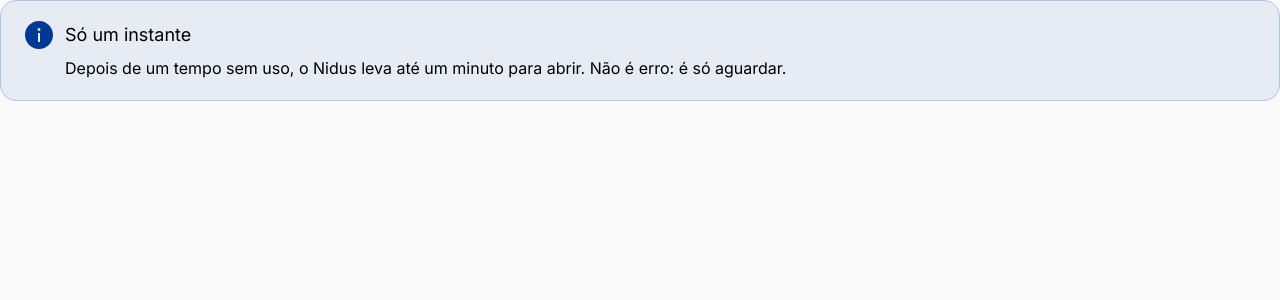
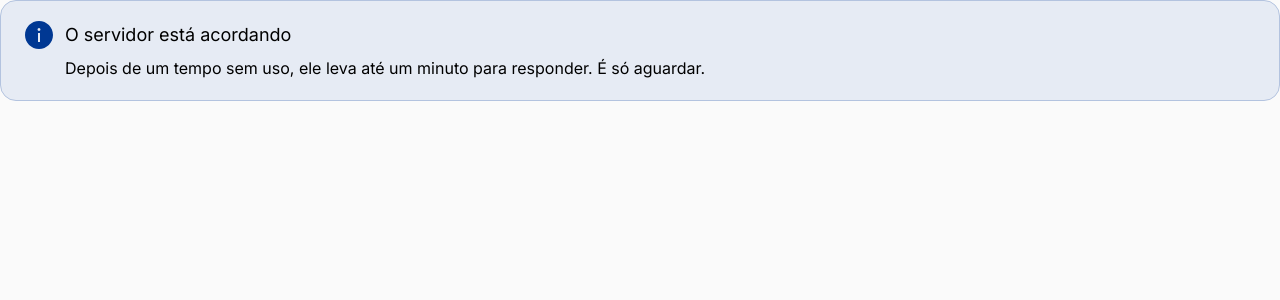
Before and after one commit to Jota-Pais/nidus-front-end, a React (Vite) app: page /kanban in a window 1280 px wide. Shown: the top 300 px of the page. Built offline with nearby package versions, Linux system fonts and the light colour scheme; no server answers.

Commit message:
Diz no aviso de espera que o servidor esta acordando
Pedido do Joao: falar do servidor acordando e tirar o "nao e erro".

```diff
--- a/src/layout/EstadoDaConsulta.tsx
+++ b/src/layout/EstadoDaConsulta.tsx
@@ -41,9 +41,8 @@ export function EstadoDaConsulta({
 
   if (consulta.isPending) {
     return demorou ? (
-      <Aviso tom="informacao" titulo="Só um instante">
-        Depois de um tempo sem uso, o Nidus leva até um minuto para abrir. Não é erro: é só
-        aguardar.
+      <Aviso tom="informacao" titulo="O servidor está acordando">
+        Depois de um tempo sem uso, ele leva até um minuto para responder. É só aguardar.
       </Aviso>
     ) : (
       <Carregando {...(rotulo ? { rotulo } : {})} />
```
